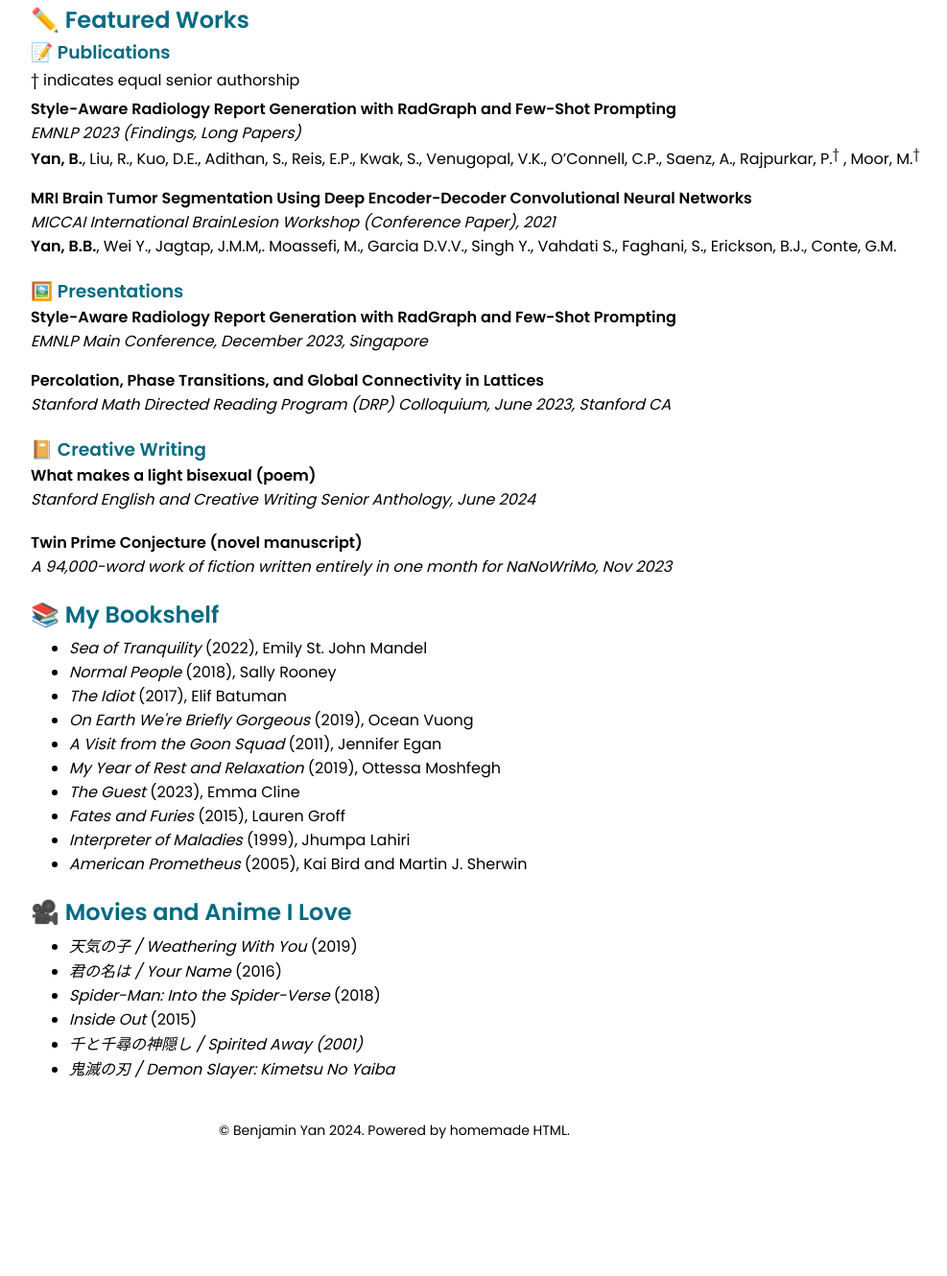
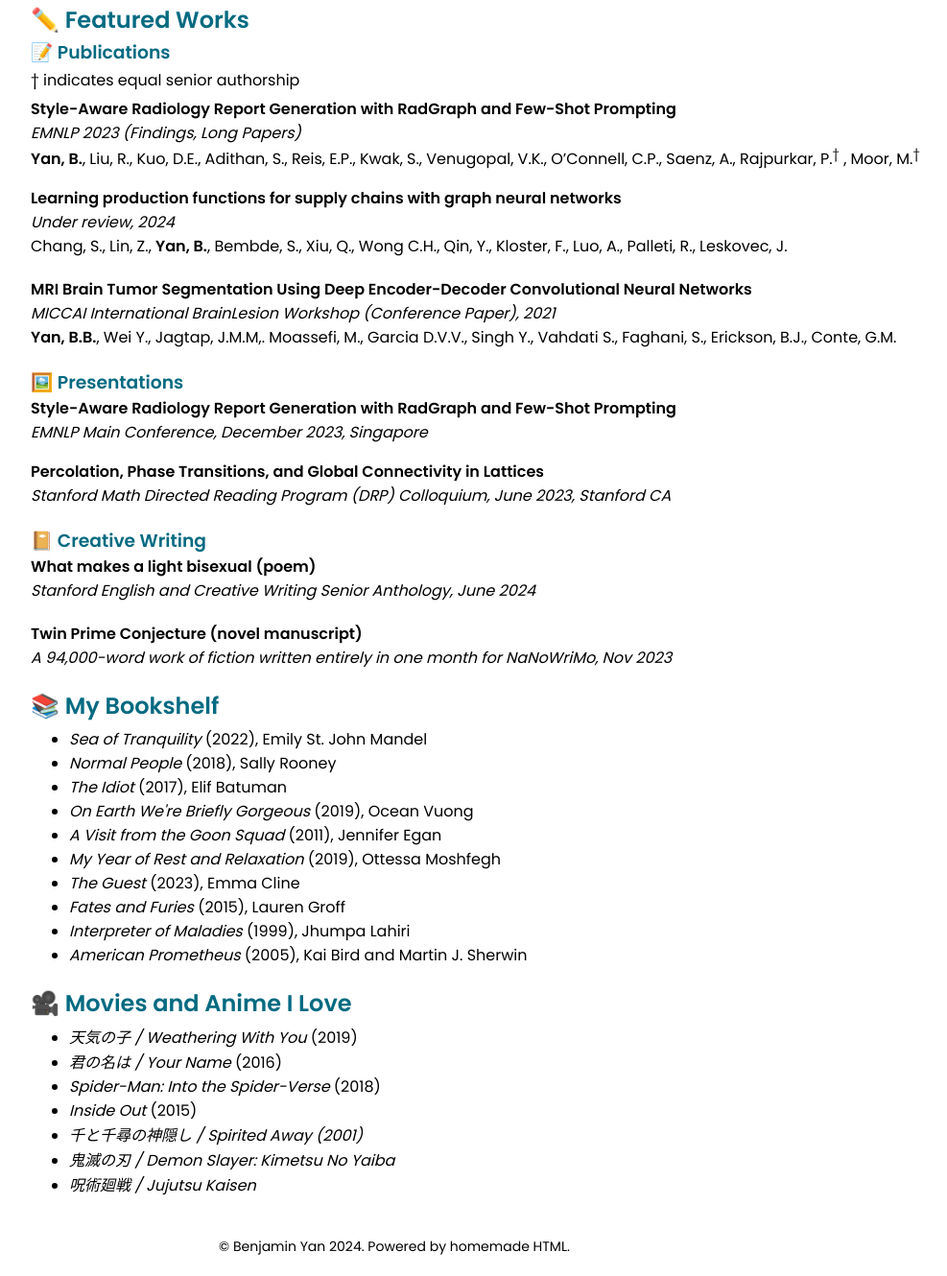
Before and after one commit to yanbenjamin/yanbenjamin.github.io, a plain HTML site: page index.html in a window 1280 px wide. Shown: the part 681-2011 px from the top of the page at 96% size, without its empty margins (229-1216 px from the left). Before the commit the page ends 1890 px from the top, so only its background shows below. Drawn offline with Linux system fonts and the light colour scheme; some icons are missing.

Commit message:
july changes

```diff
--- a/index.html
+++ b/index.html
@@ -32,7 +32,7 @@
 
         <table class = "normal">
             <tr><td> <a href = "files/bio.txt"><i class = " far fa-id-badge"></i> Bio</a></td></tr>
-            <tr><td> <a href = "files/resume.pdf"><mark style = "background-color: #7EF4CC; border-radius: 5px; color: black; font-weight: bold"><i class = "far fa-file-pdf"></i> Resume &nbsp; </mark></a></td></tr>
+            <tr><td> <a href = "files/resume_24.pdf"><mark style = "background-color: #7EF4CC; border-radius: 5px; color: black; font-weight: bold"><i class = "far fa-file-pdf"></i> Resume &nbsp; </mark></a></td></tr>
             <tr><td> <a href = "index.html"><i style = "color: rgb(217, 47, 47)" class = "fas fa-map-pin"></i> Bay Area, CA</a></td></tr>
         </table>
 
@@ -75,6 +75,10 @@
         <p style = "margin-top: 0px; margin-bottom: 0px"><em>EMNLP 2023 (Findings, Long Papers)</em></p>
         <p style = "margin-top: 0px; margin-bottom: 0px"><b>Yan, B.</b>, Liu, R., Kuo, D.E., Adithan, S., Reis, E.P., Kwak, S., Venugopal, V.K., O’Connell, C.P., Saenz, A., Rajpurkar, P.<sup>&dagger;</sup> , Moor, M.<sup>&dagger;</sup> </p>
 
+        <p style = "margin-bottom: 0px"><a style = "text-decoration: none; color: black;" href = "https://arxiv.org/abs/2407.18772"><b>Learning production functions for supply chains with graph neural networks</b></a></p>
+        <p style = "margin-top: 0px; margin-bottom: 0px"><em>Under review, 2024</em></p>
+        <p style = "margin-top: 0px; margin-bottom: 20px">Chang, S., Lin, Z., <b>Yan, B.</b>, Bembde, S., Xiu, Q., Wong C.H., Qin, Y., Kloster, F., Luo, A., Palleti, R., Leskovec, J.</p>
+
         <p style = "margin-bottom: 0px"><a style = "text-decoration: none; color: black;" href = "https://link.springer.com/chapter/10.1007/978-3-031-09002-8_7"><b>MRI Brain Tumor Segmentation Using Deep Encoder-Decoder Convolutional Neural Networks</b></a></p>
         <p style = "margin-top: 0px; margin-bottom: 0px"><em>MICCAI International BrainLesion Workshop (Conference Paper), 2021</em></p>
         <p style = "margin-top: 0px; margin-bottom: 20px"><b>Yan, B.B.</b>, Wei Y., Jagtap, J.M.M,. Moassefi, M., Garcia D.V.V., Singh Y., Vahdati S., Faghani, S., Erickson, B.J., Conte, G.M. </p>
@@ -115,6 +119,7 @@
             <li><em>Inside Out </em> (2015)</li>
             <li><em>千と千尋の神隠し / Spirited Away (2001)</em></li>
             <li><em>鬼滅の刃 / Demon Slayer: Kimetsu No Yaiba</em></li>
+            <li><em>呪術廻戦 / Jujutsu Kaisen</em></li>
         </ul>
 
 
```
Also changed, not shown: 2 other files.
